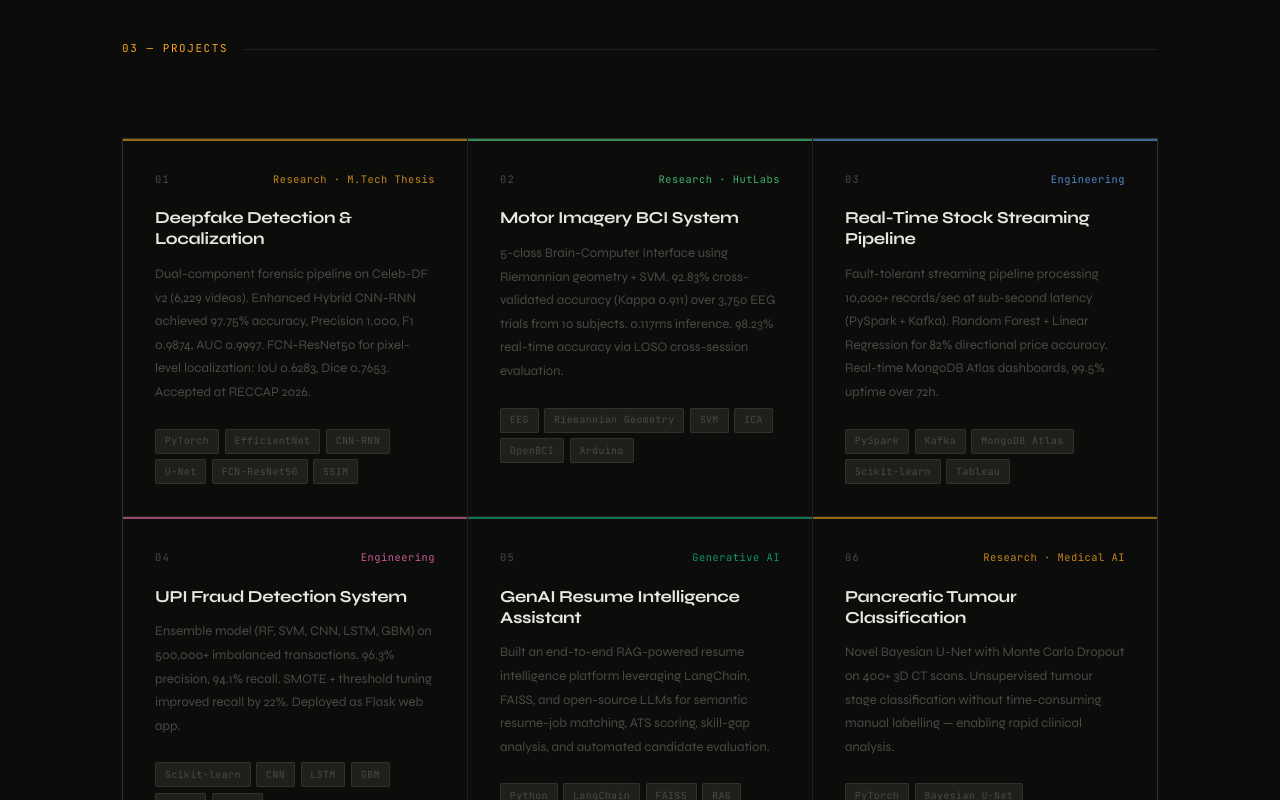
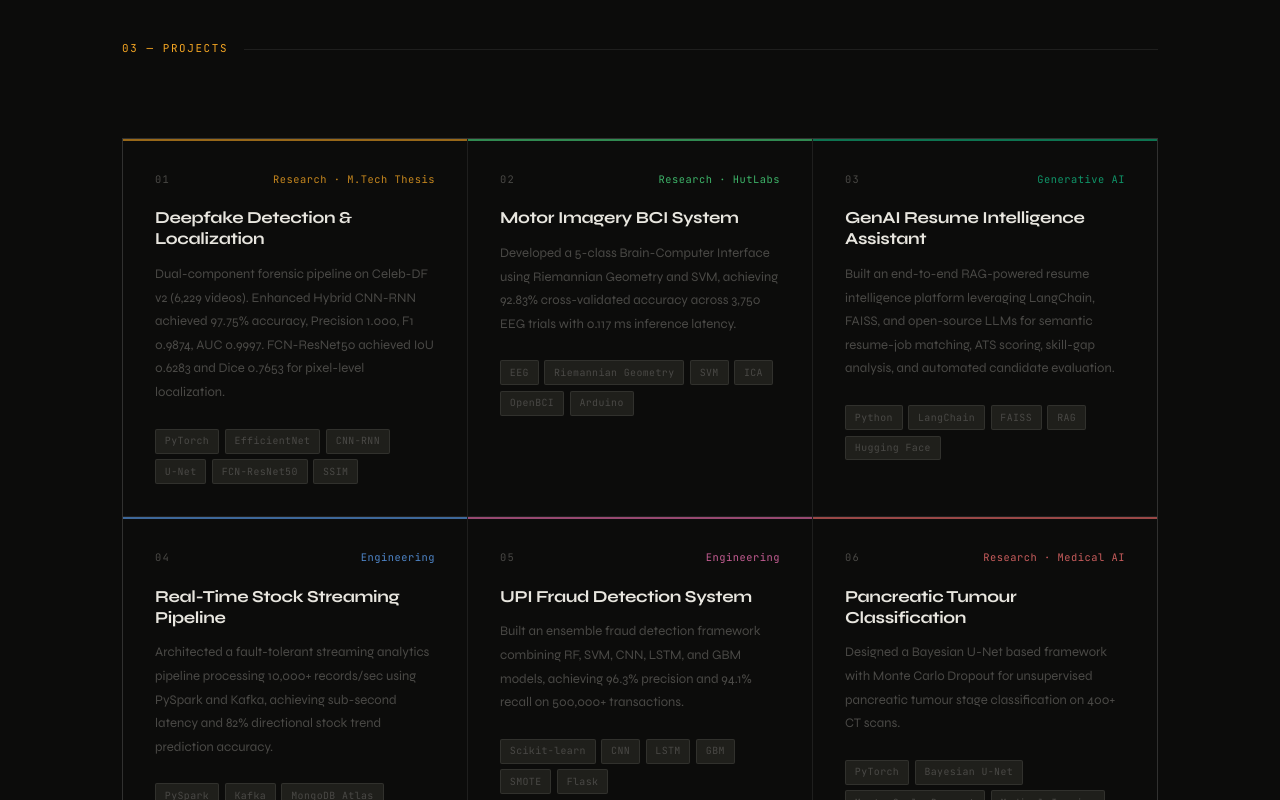
Before and after one commit to RISHIKARTHIGAYAN/Portfolio, a React (Vite) app: page / in a window 1280 px wide. Shown: the part 2720-3520 px from the top of the page. Built offline with nearby package versions, Linux system fonts and the light colour scheme.

Commit message:
Refactor project descriptions and add new project

```diff
--- a/src/components/Projects.jsx
+++ b/src/components/Projects.jsx
@@ -5,7 +5,7 @@ const projects = [
     num: '01',
     title: 'Deepfake Detection & Localization',
     type: 'Research · M.Tech Thesis',
-    desc: 'Dual-component forensic pipeline on Celeb-DF v2 (6,229 videos). Enhanced Hybrid CNN-RNN achieved 97.75% accuracy, Precision 1.000, F1 0.9874, AUC 0.9997. FCN-ResNet50 for pixel-level localization: IoU 0.6283, Dice 0.7653. Accepted at RECCAP 2026.',
+    desc: 'Dual-component forensic pipeline on Celeb-DF v2 (6,229 videos). Enhanced Hybrid CNN-RNN achieved 97.75% accuracy, Precision 1.000, F1 0.9874, AUC 0.9997. FCN-ResNet50 achieved IoU 0.6283 and Dice 0.7653 for pixel-level localization.',
     tags: ['PyTorch', 'EfficientNet', 'CNN-RNN', 'U-Net', 'FCN-ResNet50', 'SSIM'],
     color: '#f5a623',
   },
@@ -13,28 +13,12 @@ const projects = [
     num: '02',
     title: 'Motor Imagery BCI System',
     type: 'Research · HutLabs',
-    desc: '5-class Brain-Computer Interface using Riemannian geometry + SVM. 92.83% cross-validated accuracy (Kappa 0.911) over 3,750 EEG trials from 10 subjects. 0.117ms inference. 98.23% real-time accuracy via LOSO cross-session evaluation.',
+    desc: 'Developed a 5-class Brain-Computer Interface using Riemannian Geometry and SVM, achieving 92.83% cross-validated accuracy across 3,750 EEG trials with 0.117 ms inference latency.',
     tags: ['EEG', 'Riemannian Geometry', 'SVM', 'ICA', 'OpenBCI', 'Arduino'],
     color: '#4ade80',
   },
   {
     num: '03',
-    title: 'Real-Time Stock Streaming Pipeline',
-    type: 'Engineering',
-    desc: 'Fault-tolerant streaming pipeline processing 10,000+ records/sec at sub-second latency (PySpark + Kafka). Random Forest + Linear Regression for 82% directional price accuracy. Real-time MongoDB Atlas dashboards, 99.5% uptime over 72h.',
-    tags: ['PySpark', 'Kafka', 'MongoDB Atlas', 'Scikit-learn', 'Tableau'],
-    color: '#60a5fa',
-  },
-  {
-    num: '04',
-    title: 'UPI Fraud Detection System',
-    type: 'Engineering',
-    desc: 'Ensemble model (RF, SVM, CNN, LSTM, GBM) on 500,000+ imbalanced transactions. 96.3% precision, 94.1% recall. SMOTE + threshold tuning improved recall by 22%. Deployed as Flask web app.',
-    tags: ['Scikit-learn', 'CNN', 'LSTM', 'GBM', 'SMOTE', 'Flask'],
-    color: '#f472b6',
-  },
-  {
-    num: '05',
     title: 'GenAI Resume Intelligence Assistant',
     type: 'Generative AI',
     desc: 'Built an end-to-end RAG-powered resume intelligence platform leveraging LangChain, FAISS, and open-source LLMs for semantic resume-job matching, ATS scoring, skill-gap analysis, and automated candidate evaluation.',
@@ -42,12 +26,28 @@ const projects = [
     color: '#10b981',
   },
   {
+    num: '04',
+    title: 'Real-Time Stock Streaming Pipeline',
+    type: 'Engineering',
+    desc: 'Architected a fault-tolerant streaming analytics pipeline processing 10,000+ records/sec using PySpark and Kafka, achieving sub-second latency and 82% directional stock trend prediction accuracy.',
+    tags: ['PySpark', 'Kafka', 'MongoDB Atlas', 'Scikit-learn', 'Tableau'],
+    color: '#60a5fa',
+  },
+  {
+    num: '05',
+    title: 'UPI Fraud Detection System',
+    type: 'Engineering',
+    desc: 'Built an ensemble fraud detection framework combining RF, SVM, CNN, LSTM, and GBM models, achieving 96.3% precision and 94.1% recall on 500,000+ transactions.',
+    tags: ['Scikit-learn', 'CNN', 'LSTM', 'GBM', 'SMOTE', 'Flask'],
+    color: '#f472b6',
+  },
+  {
     num: '06',
     title: 'Pancreatic Tumour Classification',
     type: 'Research · Medical AI',
-    desc: 'Novel Bayesian U-Net with Monte Carlo Dropout on 400+ 3D CT scans. Unsupervised tumour stage classification without time-consuming manual labelling — enabling rapid clinical analysis.',
+    desc: 'Designed a Bayesian U-Net based framework with Monte Carlo Dropout for unsupervised pancreatic tumour stage classification on 400+ CT scans.',
     tags: ['PyTorch', 'Bayesian U-Net', 'Monte Carlo Dropout', 'Medical Imaging'],
-    color: '#f5a623',
+    color: '#f87171',
   },
 ]
 
@@ -55,22 +55,61 @@ export default function Projects() {
   const label = useReveal()
 
   return (
-    <section id="projects" style={{
-      borderTop: '1px solid var(--border)', padding: '8rem 0',
-    }}>
-      <div style={{ maxWidth: 'var(--max)', margin: '0 auto', padding: '0 2rem' }}>
-        <div ref={label} className="reveal" style={{
-          display: 'flex', alignItems: 'center', gap: '1rem', marginBottom: '5rem',
-        }}>
-          <span style={{ fontFamily: 'var(--mono)', fontSize: '0.68rem', letterSpacing: '0.15em', color: 'var(--amber)', textTransform: 'uppercase' }}>03 — Projects</span>
-          <div style={{ flex: 1, height: '1px', background: 'var(--border)' }} />
+    <section
+      id="projects"
+      style={{
+        borderTop: '1px solid var(--border)',
+        padding: '8rem 0',
+      }}
+    >
+      <div
+        style={{
+          maxWidth: 'var(--max)',
+          margin: '0 auto',
+          padding: '0 2rem',
+        }}
+      >
+        <div
+          ref={label}
+          className="reveal"
+          style={{
+            display: 'flex',
+            alignItems: 'center',
+            gap: '1rem',
+            marginBottom: '5rem',
+          }}
+        >
+          <span
+            style={{
+              fontFamily: 'var(--mono)',
+              fontSize: '0.68rem',
+              letterSpacing: '0.15em',
+              color: 'var(--amber)',
+              textTransform: 'uppercase',
+            }}
+          >
+            03 — Projects
+          </span>
+
+          <div
+            style={{
+              flex: 1,
+              height: '1px',
+              background: 'var(--border)',
+            }}
+          />
         </div>
 
-        <div style={{
-          display: 'grid', gridTemplateColumns: 'repeat(3, 1fr)',
-          gap: '1px', background: 'var(--border)',
+        <div
+          className="proj-grid"
+          style={{
+            display: 'grid',
+            gridTemplateColumns: 'repeat(3, 1fr)',
+            gap: '1px',
+            background: 'var(--border)',
             border: '1px solid var(--border)',
-        }} className="proj-grid">
+          }}
+        >
           {projects.map((p) => (
             <ProjectCard key={p.num} p={p} />
           ))}
@@ -79,10 +118,15 @@ export default function Projects() {
 
       <style>{`
         @media (max-width: 900px) {
-          .proj-grid { grid-template-columns: repeat(2, 1fr) !important; }
+          .proj-grid {
+            grid-template-columns: repeat(2, 1fr) !important;
           }
+        }
+
         @media (max-width: 540px) {
-          .proj-grid { grid-template-columns: 1fr !important; }
+          .proj-grid {
+            grid-template-columns: 1fr !important;
+          }
         }
       `}</style>
     </section>
@@ -91,53 +135,112 @@ export default function Projects() {
 
 function ProjectCard({ p }) {
   const ref = useReveal()
+
   return (
-    <div ref={ref} className="reveal" style={{
-      background: 'var(--bg)', padding: '2rem',
+    <div
+      ref={ref}
+      className="reveal"
+      style={{
+        background: 'var(--bg)',
+        padding: '2rem',
         transition: 'background 0.3s',
-      position: 'relative', overflow: 'hidden',
+        position: 'relative',
+        overflow: 'hidden',
       }}
-    data-hover
-    onMouseEnter={e => e.currentTarget.style.background = 'var(--bg2)'}
-    onMouseLeave={e => e.currentTarget.style.background = 'var(--bg)'}
+      onMouseEnter={(e) => (e.currentTarget.style.background = 'var(--bg2)')}
+      onMouseLeave={(e) => (e.currentTarget.style.background = 'var(--bg)')}
     >
-      {/* Accent line */}
-      <div style={{
-        position: 'absolute', top: 0, left: 0, right: 0, height: '2px',
-        background: p.color, opacity: 0.6,
-      }} />
+      <div
+        style={{
+          position: 'absolute',
+          top: 0,
+          left: 0,
+          right: 0,
+          height: '2px',
+          background: p.color,
+          opacity: 0.6,
+        }}
+      />
 
-      <div style={{ display: 'flex', justifyContent: 'space-between', alignItems: 'flex-start', marginBottom: '1.25rem' }}>
-        <span style={{
-          fontFamily: 'var(--mono)', fontSize: '0.65rem', letterSpacing: '0.12em',
+      <div
+        style={{
+          display: 'flex',
+          justifyContent: 'space-between',
+          alignItems: 'flex-start',
+          marginBottom: '1.25rem',
+        }}
+      >
+        <span
+          style={{
+            fontFamily: 'var(--mono)',
+            fontSize: '0.65rem',
+            letterSpacing: '0.12em',
             color: 'var(--text-dimmer)',
-        }}>{p.num}</span>
-        <span style={{
-          fontFamily: 'var(--mono)', fontSize: '0.65rem', letterSpacing: '0.05em',
-          color: p.color, opacity: 0.8,
-        }}>{p.type}</span>
+          }}
+        >
+          {p.num}
+        </span>
+
+        <span
+          style={{
+            fontFamily: 'var(--mono)',
+            fontSize: '0.65rem',
+            letterSpacing: '0.05em',
+            color: p.color,
+            opacity: 0.8,
+          }}
+        >
+          {p.type}
+        </span>
       </div>
 
-      <h3 style={{
-        fontFamily: 'var(--display)', fontWeight: 700,
-        fontSize: '1.05rem', letterSpacing: '-0.02em',
-        lineHeight: 1.25, marginBottom: '0.85rem',
-        color: 'var(--text)',
-      }}>{p.title}</h3>
+      <h3
+        style={{
+          fontFamily: 'var(--display)',
+          fontWeight: 700,
+          fontSize: '1.05rem',
+          letterSpacing: '-0.02em',
+          lineHeight: 1.25,
+          marginBottom: '0.85rem',
+        }}
+      >
+        {p.title}
+      </h3>
 
-      <p style={{
-        fontSize: '0.82rem', color: 'var(--text-dimmer)', lineHeight: 1.8,
+      <p
+        style={{
+          fontSize: '0.82rem',
+          color: 'var(--text-dimmer)',
+          lineHeight: 1.8,
           marginBottom: '1.5rem',
-      }}>{p.desc}</p>
+        }}
+      >
+        {p.desc}
+      </p>
 
-      <div style={{ display: 'flex', flexWrap: 'wrap', gap: '0.35rem' }}>
-        {p.tags.map(t => (
-          <span key={t} style={{
-            fontFamily: 'var(--mono)', fontSize: '0.62rem', letterSpacing: '0.04em',
-            color: 'var(--text-dimmer)', background: 'var(--surface)',
+      <div
+        style={{
+          display: 'flex',
+          flexWrap: 'wrap',
+          gap: '0.35rem',
+        }}
+      >
+        {p.tags.map((t) => (
+          <span
+            key={t}
+            style={{
+              fontFamily: 'var(--mono)',
+              fontSize: '0.62rem',
+              letterSpacing: '0.04em',
+              color: 'var(--text-dimmer)',
+              background: 'var(--surface)',
               border: '1px solid var(--border)',
-            padding: '0.22rem 0.55rem', borderRadius: '2px',
-          }}>{t}</span>
+              padding: '0.22rem 0.55rem',
+              borderRadius: '2px',
+            }}
+          >
+            {t}
+          </span>
         ))}
       </div>
     </div>
```
Lines whose indentation alone changed are shown as unchanged.
